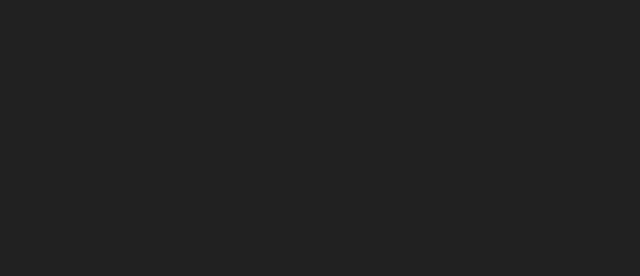
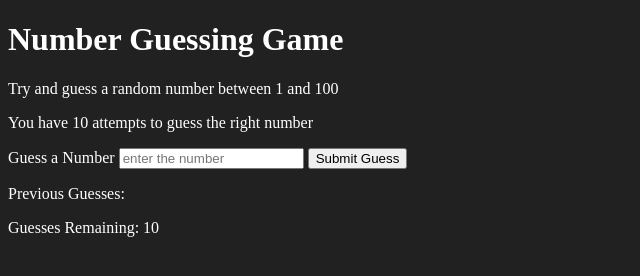
Before and after one commit to Tanha-13/javascript-DOM, a plain HTML site: page dom-projects/04_GuessNumber/index.html in a window 1280 px wide. Shown: the whole page, without its empty margins (0-640 px from the left). Drawn offline with Linux system fonts and the light colour scheme.

Commit message:
html structure

```diff
--- a/dom-projects/04_GuessNumber/index.html
+++ b/dom-projects/04_GuessNumber/index.html
@@ -8,7 +8,22 @@
     <link rel="stylesheet" href="./style.css">
 </head>
 <body>
+    <h1>Number Guessing Game</h1>
+    <p>Try and guess a random number between 1 and 100</p>
+    <p>You have 10 attempts to guess the right number</p>
+    <div>
+        <form action="" class="form">
+            <label for="guessField">Guess a Number</label>
+            <input type="text" name="guessField" id="guessField" class="guessField" placeholder="enter the number">
+            <input type="submit" id="submitButton" class="submitButton" value="Submit Guess">
+        </form>
 
+        <div class="resultParas">
+            <p>Previous Guesses: <span class="guesses"></span></p>
+            <p>Guesses Remaining: <span class="lastResult">10</span></p>
+            <p class="lowOrHigh"></p>
+        </div>
+    </div>
 
     <script src="./guessNumber.js"></script>
 </body>
```
